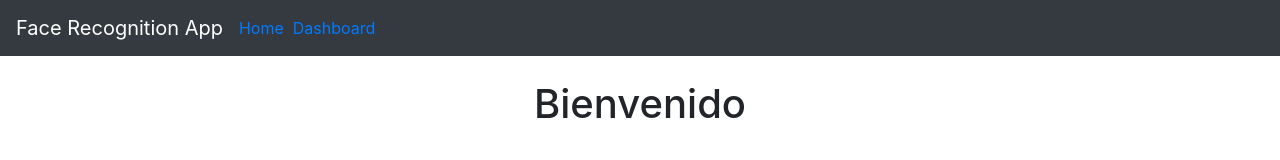
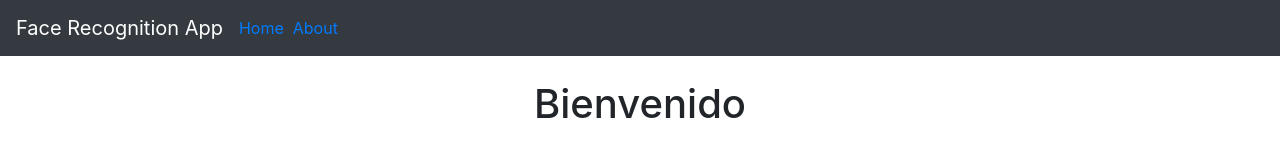
Before and after one commit to juanma77/mt-app, a React (Create React App) app: page / in a window 1280 px wide. Shown: the top 160 px of the page. Built offline with nearby package versions, Linux system fonts and the light colour scheme.

Commit message:
link to about page added

```diff
--- a/src/pages/header.js
+++ b/src/pages/header.js
@@ -19,7 +19,7 @@
                         </li>
 
                         <li className="nav-item">
-                            <Link to="/dashboard">Dashboard</Link>
+                            <Link to="/about">About</Link>
                         </li>
                     </ul>
                 </div>
```
